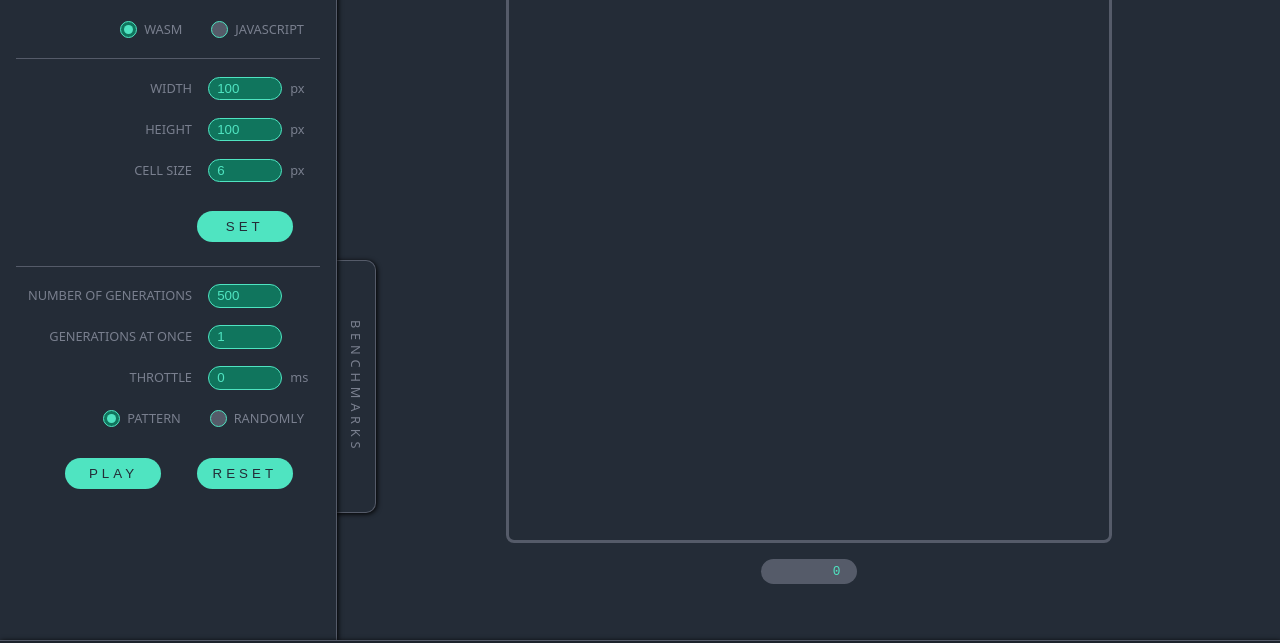
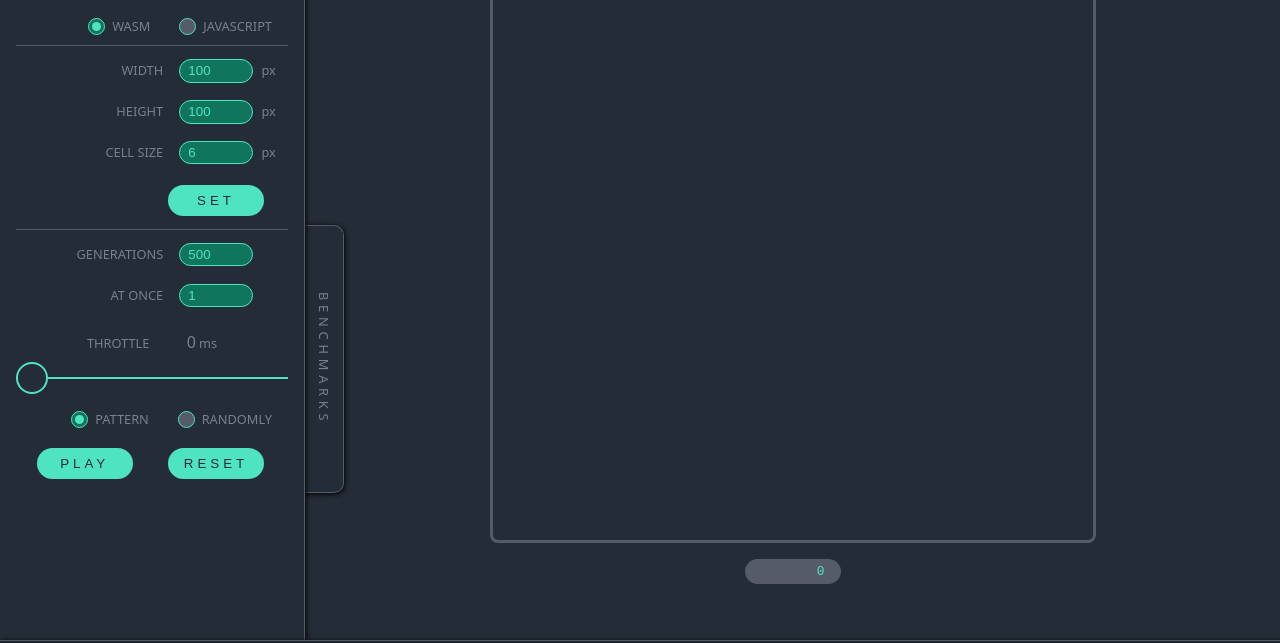
Before and after one commit to olimungo/wasm-game-of-life, a website built with webpack: page www/index.html in a window 1280 px wide. Shown: the part 87-730 px from the top of the page. Built offline with nearby package versions, Linux system fonts and the light colour scheme; files whose address does not match are found by name; what wasm-game-of-life would draw is missing.

Commit message:
Improve UI (#27)

```diff
--- a/www/index.css
+++ b/www/index.css
@@ -39,14 +39,14 @@ h1 {
 
 h2 {
     margin: 0 0 1rem 0;
-    font-size: 1rem;
+    font-size: 0.9rem;
     font-weight: 300;
 }
 
 hr {
     border: none;
     border-bottom: solid 1px #555b69;
-    margin: 0.8rem 0;
+    margin: 0.2rem 0;
 }
 
 .section {
@@ -62,7 +62,7 @@ hr {
 
 .left-panel {
     overflow: auto;
-    width: 19rem;
+    width: 17rem;
     grid-column: 1 / 2;
     background-color: var(--secondary-color);
     border-right: solid 1px var(--primary-dark-color);
@@ -93,7 +93,7 @@ label {
 
 .label {
     display: inline-block;
-    width: 10.5rem;
+    width: 8.7rem;
     text-align: end;
 }
 
@@ -209,8 +209,8 @@ input[type='number'] {
 
 .buttons {
     text-align: end;
-    margin: 1rem;
-    padding-right: 0.7rem;
+    margin: 0.3rem 1rem;
+    padding-right: 0.5rem;
 }
 
 .radio-button {
@@ -224,6 +224,28 @@ input[type='number'] {
     display: flex;
     margin: 0 0.5rem;
     justify-content: end;
+}
+
+.throttle {
+    margin-top: 1.2rem;
+}
+
+.throttle-labels {
+    display: flex;
+    align-items: baseline;
+    justify-content: center;
+    width: 100%;
+}
+
+.throttle-value {
+    font-size: 1rem;
+    margin-left: 0.2rem;
+    width: 2.7rem;
+    text-align: end;
+}
+
+.throttle-milliseconds {
+    margin-left: 0.2rem;
 }
 
 .counter {
@@ -308,8 +330,8 @@ footer {
 }
 
 .results {
-    left: 2.7rem;
-    top: 21.7rem;
+    left: 0.7rem;
+    top: 19.5rem;
     transition: 0.35s ease-in-out;
 }
 
@@ -345,7 +367,7 @@ footer {
 .frame-per-seconds {
     position: fixed;
     top: 0.8rem;
-    left: 21.8rem;
+    left: 19.8rem;
     font-family: system-ui;
     color: var(--primary-action-color);
     background-color: rgb(85 91 105 / 51%);
@@ -360,59 +382,99 @@ footer {
 }
 
 /*
-** Checkbox
+** Components
 */
 
-.checkmark-container {
+.slider {
+    -webkit-appearance: none;
+    appearance: none;
+    width: 100%;
+    height: 0.1rem;
+    background: var(--primary-action-color);
+    outline: none;
+    margin: 1.5rem 0;
+}
+
+.slider::-webkit-slider-thumb {
+    -webkit-appearance: none;
+    appearance: none;
+    width: 2rem;
+    height: 2rem;
+    border-radius: 50%;
+    background: var(--secondary-color);
+    border: solid 0.15rem var(--primary-action-color);
+    cursor: pointer;
+}
+
+.toggle-container {
+    display: flex;
+    align-items: center;
+    margin: 2.7rem 0 1rem 0;
+}
+
+.toggle {
+    display: none;
+}
+
+.toggle-background {
+    background-color: var(--primary-dark-color);
+    border-radius: 50px;
     display: inline-block;
+    width: 3.5rem;
+    height: 1.7rem;
     position: relative;
-    padding-left: 1.7rem;
-    margin: 0.8rem 0 1.5rem 0;
+    border: 0.1rem solid var(--primary-action-color);
+    cursor: pointer;
+}
+
+.toggle:checked + .toggle-background {
+    background-color: var(--primary-action-dark-color);
+}
+
+.ball {
+    background: var(--primary-action-color);
+    height: 1.5rem;
+    width: 1.5rem;
+    border-radius: 50%;
+    position: absolute;
+    top: 0.1rem;
+    left: 0.1rem;
+    align-items: center;
+    justify-content: center;
+    animation: slideOff 0.15s linear forwards;
+}
+
+.toggle:checked + .toggle-background .ball {
+    animation: slideOn 0.15s linear forwards;
+}
+
+@keyframes slideOn {
+    0% {
+        transform: translateX(0) scale(1);
+    }
+    50% {
+        transform: translateX(1.5rem) scale(1.2);
+    }
+    100% {
+        transform: translateX(1.75rem) scale(1);
+    }
+}
+
+@keyframes slideOff {
+    0% {
+        transform: translateX(1.75rem) scale(1);
+    }
+    50% {
+        transform: translateX(1.5rem) scale(1.2);
+    }
+    100% {
+        transform: translateX(0) scale(1);
+    }
+}
+
+.automatic-open-label {
     cursor: pointer;
     font-size: 0.8rem;
     text-transform: uppercase;
-    user-select: none;
-    color: var(--primary-dark-colorcolor);
+    margin-left: 0.5rem;
 }
-
-/* Hide the browser's default checkbox */
-.checkmark-container input {
-    position: absolute;
-    opacity: 0;
-    cursor: pointer;
-    height: 0;
-    width: 0;
-}
-
-.checkmark {
-    position: absolute;
-    top: -0.1rem;
-    left: 0;
-    height: 1.1rem;
-    width: 1.1rem;
-    background-color: var(--primary-action-dark-color);
-    border: solid 1px var(--primary-action-color);
-    border-radius: 5px;
-}
-
-.checkmark:after {
-    content: '';
-    position: absolute;
-    display: none;
-}
-
-.checkmark-container input:checked ~ .checkmark:after {
-    display: block;
-}
-
-.checkmark-container .checkmark:after {
-    left: 5px;
-    top: 1px;
-    width: 5px;
-    height: 10px;
-    border: solid var(--primary-action-color);
-    border-width: 0 3px 3px 0;
-    -webkit-transform: rotate(45deg);
-    -ms-transform: rotate(45deg);
-    transform: rotate(45deg);
-}
--- a/www/index.html
+++ b/www/index.html
@@ -73,7 +73,7 @@
 
                 <div class="input">
                     <label for="ui-number-of-generations" class="label"
-                        >NUMBER OF GENERATIONS</label
+                        >GENERATIONS</label
                     >
                     <input
                         id="ui-number-of-generations"
@@ -85,7 +85,7 @@
 
                 <div class="input">
                     <label for="ui-generations-at-once" class="label"
-                        >GENERATIONS AT ONCE</label
+                        >AT ONCE</label
                     >
                     <input
                         id="ui-generations-at-once"
@@ -95,10 +95,24 @@
                     />
                 </div>
 
-                <div class="input">
-                    <label for="ui-throttle" class="label">THROTTLE</label>
-                    <input id="ui-throttle" type="number" value="0" min="0" />
-                    <label for="ui-throttle" class="unit">ms</label>
+                <div class="throttle">
+                    <div class="throttle-labels">
+                        <span class="throttle-label">THROTTLE</span>
+                        <span id="ui-throttle-value" class="throttle-value"
+                            >0</span
+                        >
+                        <span class="throttle-milliseconds">ms</span>
+                    </div>
+
+                    <input
+                        id="ui-throttle"
+                        class="slider"
+                        type="range"
+                        min="0"
+                        max="1000"
+                        step="50"
+                        value="0"
+                    />
                 </div>
 
                 <div class="colony-generation">
@@ -133,6 +147,10 @@
                 </div>
             </div>
 
+            <!--
+                LIBRARY PANEL
+            -->
+
             <main class="section">
                 <div id="ui-library-panel" class="sliding-panel library">
                     <div>
@@ -151,6 +169,10 @@
                     </div>
                     <div class="results-button">LIBRARY</div>
                 </div>
+
+                <!--
+                    RESULTS PANEL
+                -->
 
                 <div id="ui-results-panel" class="sliding-panel results">
                     <div class="results-content">
@@ -222,23 +244,37 @@
                             </div>
                         </div>
 
-                        <label
-                            id="ui-automatic-benchmarks"
-                            class="checkmark-container"
-                        >
+                        <!--
                             Automatic open
+                        -->
 
+                        <div class="toggle-container">
                             <input
-                                id="ui-automatic-benchmarks-input"
+                                id="ui-automatic-open-switch"
+                                name="switch"
                                 type="checkbox"
-                                checked="checked"
+                                class="toggle"
+                                checked
                             />
 
-                            <span
-                                id="ui-automatic-benchmarks-checkmark"
-                                class="checkmark"
-                            ></span>
-                        </label>
+                            <label
+                                id="ui-automatic-open-ball-container"
+                                for="ui-automatic-open-switch"
+                                class="toggle-background"
+                            >
+                                <div
+                                    id="ui-automatic-open-ball"
+                                    class="ball"
+                                ></div>
+                            </label>
+
+                            <label
+                                id="ui-automatic-open-label"
+                                for="ui-automatic-open-switch"
+                                class="automatic-open-label"
+                                >Automatic open</label
+                            >
+                        </div>
                     </div>
 
                     <div class="results-button">BENCHMARKS</div>
@@ -246,7 +282,7 @@
 
                 <div class="frame-per-seconds">
                     <div id="ui-fps">0</div>
-                    FRAMES PER SECOND
+                    FPS
                 </div>
 
                 <div class="canvas">
@@ -257,7 +293,7 @@
 
             <footer class="section">
                 <div class="footer">
-                    <div class="version">v1.12.0</div>
+                    <div class="version">v1.13.0</div>
 
                     <svg
                         id="ui-source-code"
--- a/www/src/ui.js
+++ b/www/src/ui.js
@@ -40,7 +40,10 @@ export function Ui(
     const uiGenerationsAtOnce = document.getElementById(
         'ui-generations-at-once'
     );
+
+    // Throttle
     const uiThrottle = document.getElementById('ui-throttle');
+    const uiThrottleValue = document.getElementById('ui-throttle-value');
 
     // Radio buttons
     const uiColonyGenerationTypes = document.querySelectorAll(
@@ -74,21 +77,21 @@ export function Ui(
     const uiAverageRedrawDuration = document.getElementById(
         'ui-average-redraw-duration'
     );
-    const uiAutomaticBenchmarks = document.getElementById(
-        'ui-automatic-benchmarks'
+    const uiAutomaticOpenSwitch = document.getElementById(
+        'ui-automatic-open-switch'
     );
-    const uiAutomaticBenchmarksCheckbox = document.getElementById(
-        'ui-automatic-benchmarks-checkmark'
+    const uiAutomaticOpenBallContainer = document.getElementById(
+        'ui-automatic-open-ball-container'
     );
-    const uiAutomaticBenchmarksInput = document.getElementById(
-        'ui-automatic-benchmarks-input'
+    const uiAutomaticOpenBall = document.getElementById(
+        'ui-automatic-open-ball'
+    );
+    const uiAutomaticOpenLabel = document.getElementById(
+        'ui-automatic-open-label'
     );
 
     // Canvas
     const uiCanvas = document.getElementById('ui-canvas');
-    const canvasContext = uiCanvas.getContext('2d', {
-        willReadFrequently: true,
-    });
 
     initProperties();
     addEventListeners();
@@ -173,7 +176,7 @@ export function Ui(
         cellSize = parseInt(uiCellSize.value);
         numberOfGenerations = parseInt(uiNumberOfGenerations.value);
         ticksAtOnce = parseInt(uiGenerationsAtOnce.value);
-        throttle = parseInt(uiThrottle.value);
+        throttle = parseInt(uiThrottleValue.textContent);
 
         setUiCounter(0);
     }
@@ -241,15 +244,10 @@ export function Ui(
             (e) => (ticksAtOnce = unwrapDefault(e.target.value, ticksAtOnce))
         );
 
-        uiThrottle.addEventListener(
-            'change',
-            (e) => (throttle = unwrapDefault(e.target.value, throttle))
-        );
-
-        uiThrottle.addEventListener(
-            'keyup',
-            (e) => (throttle = unwrapDefault(e.target.value, throttle))
-        );
+        uiThrottle.addEventListener('input', (event) => {
+            throttle = event.target.value;
+            uiThrottleValue.textContent = throttle;
+        });
 
         for (const radioButton of uiColonyGenerationTypes) {
             radioButton.addEventListener('change', (e) => {
@@ -295,18 +293,17 @@ export function Ui(
             event.preventDefault();
 
             if (
-                event.target !== uiAutomaticBenchmarks &&
-                event.target !== uiAutomaticBenchmarksCheckbox &&
-                event.target !== uiAutomaticBenchmarksInput
+                event.target === uiAutomaticOpenBallContainer ||
+                event.target === uiAutomaticOpenBall ||
+                event.target === uiAutomaticOpenLabel
             ) {
+                uiAutomaticOpenSwitch.checked = !uiAutomaticOpenSwitch.checked;
+            } else {
                 if (uiResultsPanel.classList.contains('open')) {
                     uiResultsPanel.classList.remove('open');
                 } else {
                     uiResultsPanel.classList.add('open');
                 }
-            } else {
-                uiAutomaticBenchmarksInput.checked =
-                    !uiAutomaticBenchmarksInput.checked;
             }
         });
 
@@ -336,7 +333,7 @@ export function Ui(
     }
 
     function openResults() {
-        if (uiAutomaticBenchmarksInput.checked) {
+        if (uiAutomaticOpenSwitch.checked) {
             if (!uiResultsPanel.classList.contains('open')) {
                 uiResultsPanel.classList.add('open');
             }
```
